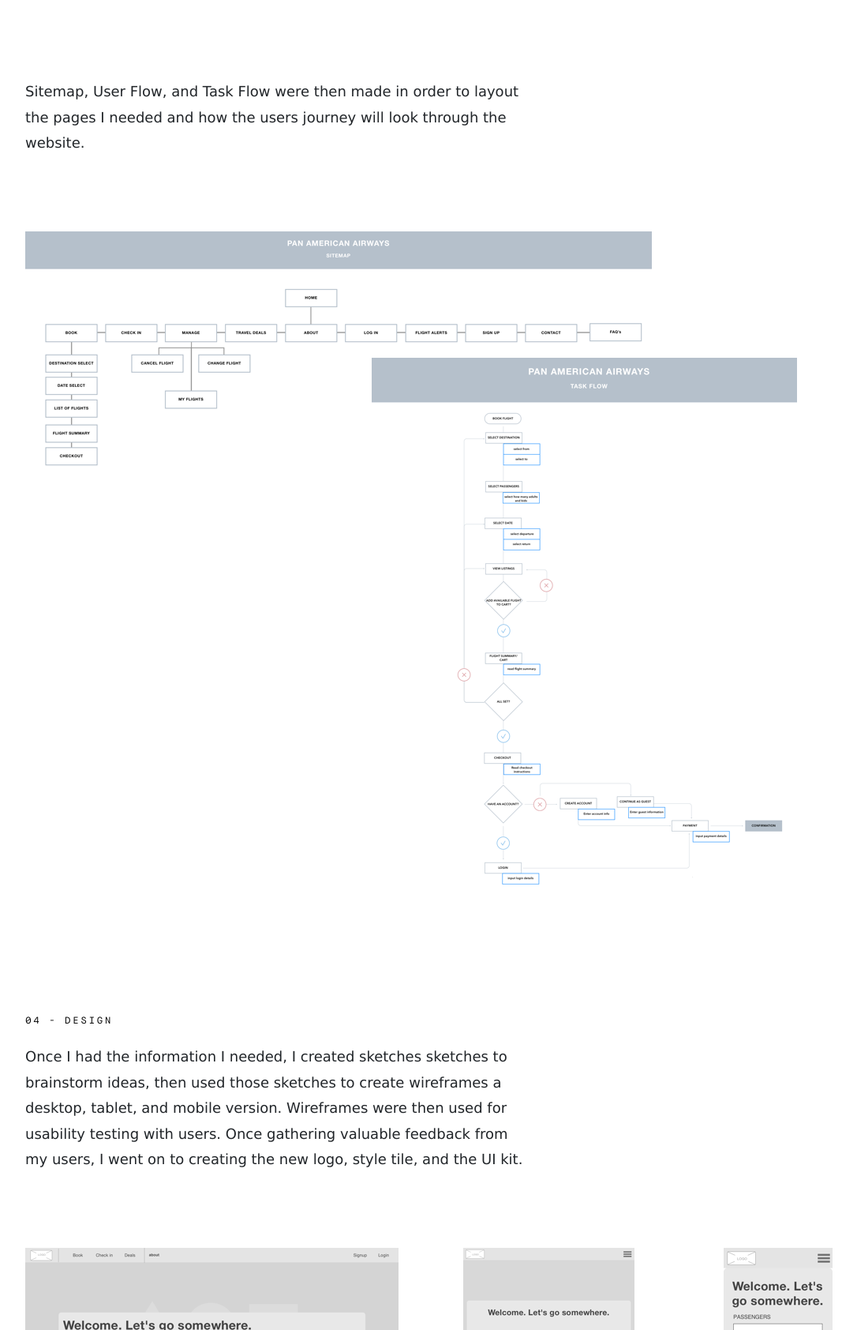
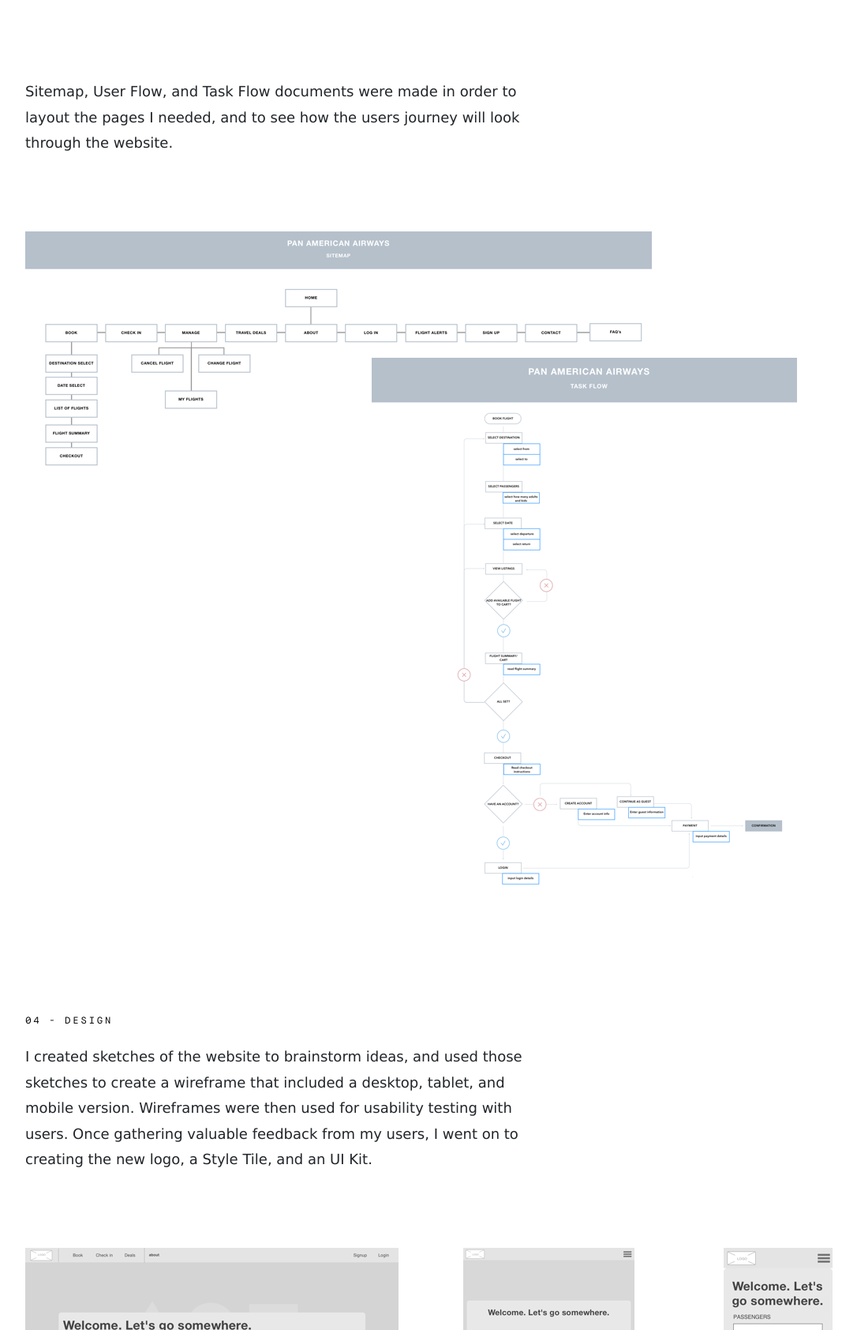
Before and after one commit to chrissschin/chrissschin.github.io, a website: page panam.html in a window 1280 px wide. Shown: the part 3367-5051 px from the top of the page at 79% size, without its empty margins (53-1139 px from the left). Drawn offline with nearby package versions, Linux system fonts and the light colour scheme.

Commit message:
more stuff

```diff
--- a/panam.html
+++ b/panam.html
@@ -104,7 +104,7 @@
         <div class="row pd-btm-60">
                 <div class="col-sm-12 col-lg-7">
 
-                        <p class="case-study-text">Sitemap, User Flow, and Task Flow were then made in order to layout the pages I needed and how the users journey will look through the website.</p>
+                        <p class="case-study-text">Sitemap, User Flow, and Task Flow documents were made in order to layout the pages I needed, and to see how the users journey will look through the website.</p>
 
                 </div>
 
@@ -119,7 +119,7 @@
         <div class="row pd-btm-60">
             <div class="col-sm-12 col-lg-7">
                     <label class="name -blk"for="">04 - DESIGN</label>
-                    <p class="case-study-text">Once I had the information I needed, I created sketches sketches to brainstorm ideas, then used those sketches to create wireframes a desktop, tablet, and mobile version. Wireframes were then used for usability testing with users. Once gathering valuable feedback from my users, I went on to creating the new logo, style tile, and the UI kit.
+                    <p class="case-study-text">I created sketches of the website to brainstorm ideas, and used those sketches to create a wireframe that included a desktop, tablet, and mobile version. Wireframes were then used for usability testing with users. Once gathering valuable feedback from my users, I went on to creating the new logo, a Style Tile, and an UI Kit.
             </div>
 
         </div>
```
